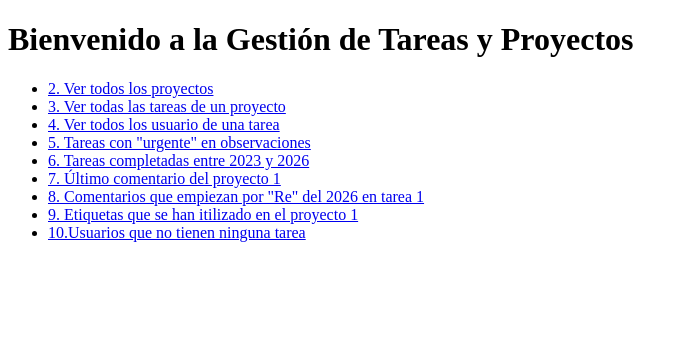
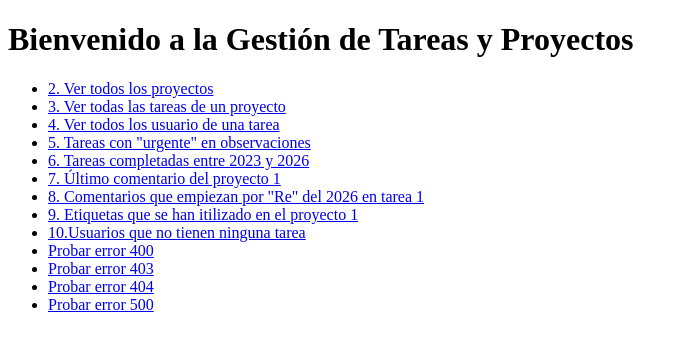
Before and after one commit to yerayventuranunez-2DAW/Django, a Django app: page / in a window 1280 px wide. Shown: the top 351 px of the page, without its empty margins (0-688 px from the left). Run offline with Django 5.2, Linux system fonts and the light colour scheme.

Commit message:
ejercicio 11 urls, views, temnpaltes

```diff
--- a/Tema4/blog/templates/errores/404.html
+++ b/Tema4/blog/templates/errores/404.html
@@ -7,7 +7,7 @@
 <body>
     <h1>Pagina 404</h1>
     <div>
-        <h1>Bienvenido a la Gestión de Tareas y Proyectos</h1>
+        <h1>A la pagina que intentas acceder no existe</h1>
     </div>
 
 </body>
--- a/Tema4/blog/templates/inicio.html
+++ b/Tema4/blog/templates/inicio.html
@@ -16,6 +16,10 @@
         <li><a href="{% url 'comentarios_filtrados' 1 'Re' 2026 %}">8. Comentarios que empiezan por "Re" del 2026 en tarea 1</a></li>
         <li><a href="{% url 'listar_etiquetas' 1  %}">9. Etiquetas que se han itilizado en el proyecto 1</a></li>
         <li><a href="{% url 'usuariosSinTarea'  %}">10.Usuarios que no tienen ninguna tarea</a></li>
+        <li><a href="{% url 'probar_400' %}">Probar error 400</a></li>
+        <li><a href="{% url 'probar_403' %}">Probar error 403</a></li>
+        <li><a href="{% url 'probar_404' %}">Probar error 404</a></li>
+        <li><a href="{% url 'probar_500' %}">Probar error 500</a></li>
 
     </ul>
 </body>
--- a/Tema4/blog/urls.py
+++ b/Tema4/blog/urls.py
@@ -23,4 +23,10 @@ urlpatterns = [
     path('etiquetas/<int:id_proyecto>/', views.listar_etiquetas, name='listar_etiquetas'),
     # Ejercicio 10
     path('usuario/noAsignadoTarea/', views.usuariosSinTarea, name='usuariosSinTarea'),
+    #Ejercicio 11
+    path('probar-400/', views.probar_400, name='probar_400'),
+    path('probar-403/', views.probar_403, name='probar_403'),
+    path('probar-404/', views.probar_404, name='probar_404'),
+    path('probar-500/', views.probar_500, name='probar_500'),
+
 ]
--- a/Tema4/blog/views.py
+++ b/Tema4/blog/views.py
@@ -1,6 +1,8 @@
 from django.shortcuts import render
 from .models import Proyecto, Tarea, AsignacionTarea, Comentario, Usuario
 from django.views.defaults import page_not_found
+from django.core.exceptions import PermissionDenied, SuspiciousOperation
+from django.http import Http404
 # Create your views here.
     # Ejercicio 1
 def inicio(request):
@@ -65,14 +67,30 @@ def usuariosSinTarea(request):
     return render(request, 'usuariosSinTarea.html', {'usuarios':usuarios})
 
     #Ejercicio 11
-def mi_error_400(request,excetion=None):
+def mi_error_400(request,exception=None):
     return render(request, 'errores/400.html',None,None,400)
 
-def mi_error_403(request,excetion=None):
+def mi_error_403(request,exception=None):
     return render(request, 'errores/403.html',None,None,403)
 
-def mi_error_404(request,excetion=None):
+def mi_error_404(request,exception=None):
     return render(request, 'errores/404.html',None,None,404)
 
 def mi_error_500(request):
     return render(request, 'errores/500.html',None,None,500)
+
+# ==========================================
+# VISTAS TEMPORALES PARA PROBAR LOS ERRORES
+# ==========================================
+def probar_400(request):
+    raise SuspiciousOperation("Prueba intencional del error 400")
+
+def probar_403(request):
+    raise PermissionDenied("Prueba intencional del error 403")
+
+def probar_404(request):
+    raise Http404("Prueba intencional del error 404")
+
+def probar_500(request):
+    resultado = 1 / 0  # Esto fuerza un error 500 (ZeroDivisionError)
+    return render(request, 'inicio.html')
```
